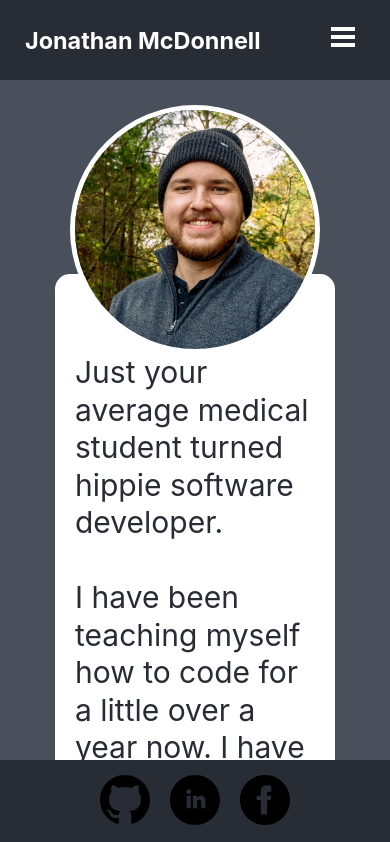
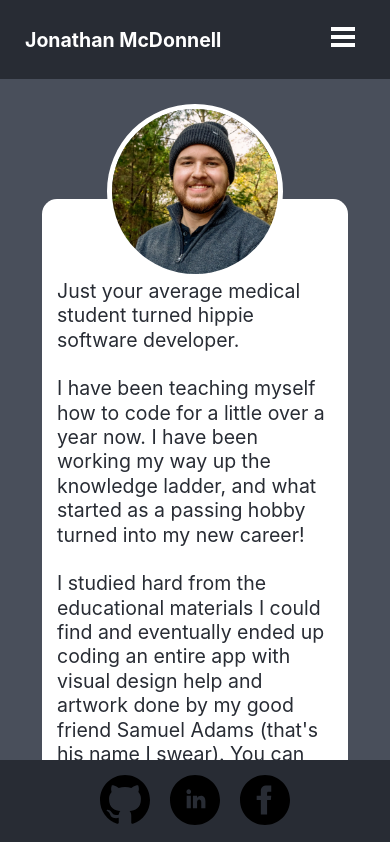
Before and after one commit to Johnnyboy7781/professional-portfolio, a React (Create React App) app: page / in a window 390 px wide. Shown: the top 842 px of the page. Built offline with nearby package versions, Linux system fonts and the light colour scheme.

Commit message:
Mobile responsiveness improved

```diff
--- a/src/assets/css/App.css
+++ b/src/assets/css/App.css
@@ -22,18 +22,20 @@ section {
 }
 
 /* Header styles */
+header, header h1 {
+  font-size: clamp(1.2rem, 5vw, 2rem);
+}
+
 header {
   background-color: var(--background);
   padding: 25px;
   display: flex;
   justify-content: space-between;
   align-items: center;
-  font-size: 150%;
   color: white;
 }
 
 header h1 {
-  font-size: 150%;
   display: flex;
 }
 
@@ -86,21 +88,22 @@ li:not(.selected):hover {
   color: var(--background);
 }
 
-@media screen and (max-width: 1050px) {
-  header, header h1 {
-    font-size: 6vw;
-  }
+/* About section styles */
+.about-section {
+  display: flex;
+  justify-content: center;
+  flex-direction: column;
+  align-items: center;
 }
 
-/* About section styles */
 .about-container {
-  font-size: 30px;
+  font-size: min(30px, 5vw);
   background-color: white;
   color: var(--background);
   margin: 0 30px 30px 30px;
-  padding: 20px;
+  padding: 15px;
   border-radius: 15px;
-  max-width: 900px;
+  width: min(900px, 90%);
   z-index: 0;
   padding-top: 80px;
   transform: translateY(-80px);
@@ -111,7 +114,8 @@ li:not(.selected):hover {
 }
 
 .profile-pic {
-  width: 250px;
+  max-width: 250px;
+  width: 45vw;
   border-radius: 50%;
   border: 5px solid white;
   z-index: 1;
@@ -210,12 +214,6 @@ li:not(.selected):hover {
   background-image: url(../../assets/imgs/5.jpg);
 }
 
-/* @media screen and (max-width: 570px) {
-  .project {
-    width: 300px;
-  }
-}  */
-
 /* Contact form styles */
 .contact {
   width: 90%;
--- a/src/components/About/index.js
+++ b/src/components/About/index.js
@@ -2,7 +2,7 @@ import React from 'react';
 
 function About() {
     return (
-        <section>
+        <section className='about-section'>
             <div className='profile-pic-container'>
                 <img
                     className='profile-pic'
```
